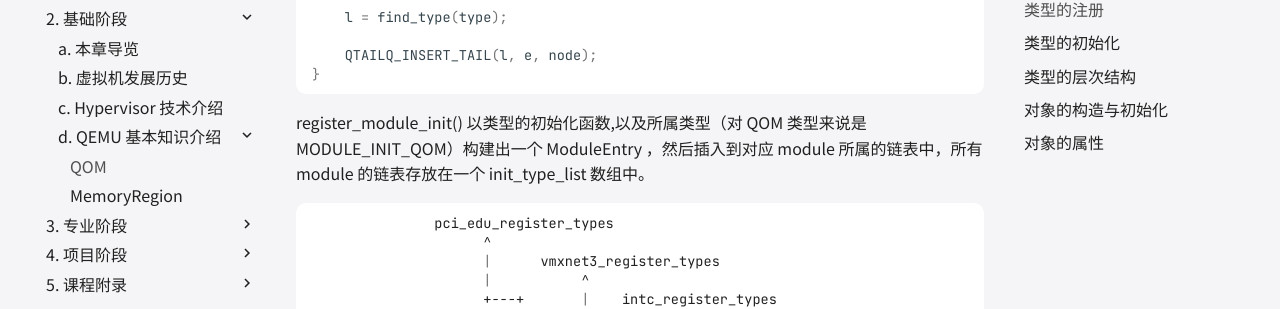
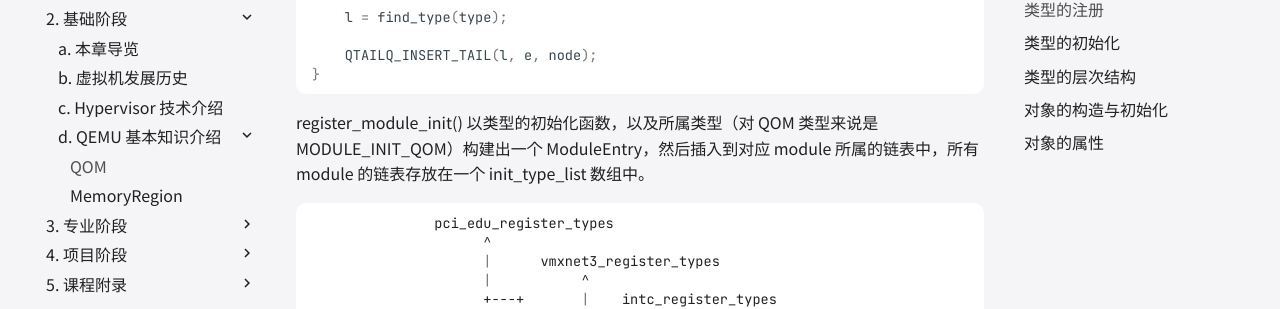
Before and after one commit to zevorn/learning-qemu-docs, an MkDocs documentation site: the page built from docs/ch1/sec3/qemu-qom.md, in a window 1280 px wide and 900 px high, scrolled down 2218 px. Shown: the part 150-459 px from the top of the window. Built offline with MkDocs 1.6.1 and Material for MkDocs 9.7.7, drawn with Linux system fonts in a browser that asks for light colours; comment, search, counter and statistics services are not loaded; some of the changed text lies outside the part shown.

Commit message:
Auto fix formatting by autocorrect [ci skip]

````diff
--- a/docs/ch1/sec3/qemu-qom.md
+++ b/docs/ch1/sec3/qemu-qom.md
@@ -43,7 +43,7 @@ QOM-|--类型的初始化  ---> type_initialize()
 
 ## 类型的注册
 
-在面向对象的思想中，说到对象时都会提到它所属的类， QEMU 也需要实现一个类型系统。下面举例：
+在面向对象的思想中，说到对象时都会提到它所属的类，QEMU 也需要实现一个类型系统。下面举例：
 
 ```c
 // hw/miscs/edu.c
@@ -107,7 +107,7 @@ void register_module_init(void (*fn)(void), module_init_type type)
 }
 ```
 
-register_module_init() 以类型的初始化函数,以及所属类型（对 QOM 类型来说是 MODULE_INIT_QOM）构建出一个 ModuleEntry ，然后插入到对应 module 所属的链表中，所有 module 的链表存放在一个 init_type_list 数组中。
+register_module_init() 以类型的初始化函数，以及所属类型（对 QOM 类型来说是 MODULE_INIT_QOM）构建出一个 ModuleEntry，然后插入到对应 module 所属的链表中，所有 module 的链表存放在一个 init_type_list 数组中。
 
 ```bash
                pci_edu_register_types
@@ -200,7 +200,7 @@ struct TypeImpl
 但如果使用 C 语言来实现面向对象的这些特性，就需要做特殊的处理，对类进行单独的初始化。
 
 类的初始化使用过 type_initialize() 完成的，这个函数并不长，函数的输入时表示类型信息的
- TypeImpl 类型 ti 。具体函数如下：
+ TypeImpl 类型 ti。具体函数如下：
 
 ```c {*}{maxHeight:'280px'}
 static void type_initialize(TypeImpl *ti)
@@ -278,7 +278,7 @@ static void type_initialize(TypeImpl *ti)
 
     ti->class->type = ti;
 
-    // 3. 依次调用所有父类的初始化函数 （与 C++ 类似）
+    // 3. 依次调用所有父类的初始化函数（与 C++ 类似）
     while (parent) {
         if (parent->class_base_init) {
             parent->class_base_init(ti->class, ti->class_data);
@@ -346,7 +346,7 @@ edu 设备类型本身没有定义，所以它的 class_size 为 TYPE_DEVICE 中
 ```c
 // include/hw/pci/pci_device.h (qemu v9.2.0)
 struct PCIDeviceClass {
-    // 第一个域： 属于“设备类型”的类型所具备的一些属性。
+    // 第一个域：属于“设备类型”的类型所具备的一些属性。
     DeviceClass parent_class; // 它的父类是 ObjectClass（所有类型的基础）
 
     void (*realize)(PCIDevice *dev, Error **errp);
@@ -514,7 +514,7 @@ bool qdev_realize(DeviceState *dev, BusState *bus, Error **errp)
 
 ## 对象的属性
 
-QOM 实现了类似 C++的基于类的多态，一个对象按照继承体系，可以是 Object、DeviceState、PCIDevice 等。
+QOM 实现了类似 C++ 的基于类的多态，一个对象按照继承体系，可以是 Object、DeviceState、PCIDevice 等。
 在 QOM 中为了便于管理对象，还给每种类型已经对象增加了属性。其中：
 
 1. 类属性存在于 ObjectClass 的 properties 域中，在 type_initialize 中构造；
@@ -676,7 +676,7 @@ object_add_link_prop(Object *obj, const char *name,
 }
 ```
 
-最直观的实现，就是 gpio_irq ：
+最直观的实现，就是 gpio_irq：
 
 ```c
 void qdev_init_gpio_out_named(DeviceState *dev, qemu_irq *pins,
````
Also changed, not shown: other parts of docs/ch1/sec3/qemu-qom.md (+1 -1 lines).
